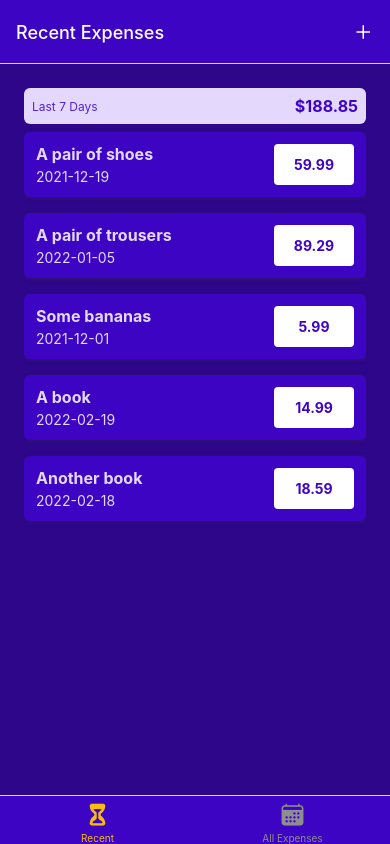
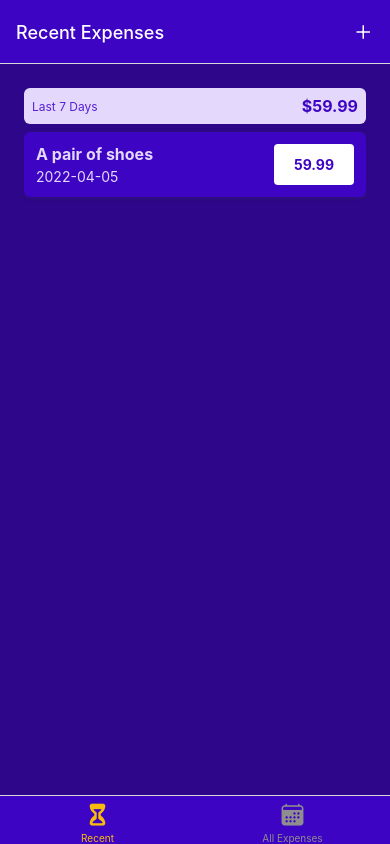
Before and after one commit to crislainesc/REACT_NATIVE_COURSE, a React Native app: screen /RecentExpenses in a window 390 px wide. Built offline with nearby package versions, Linux system fonts and the light colour scheme.

Commit message:
feat: expenses context used and function to get recent expenses added

```diff
--- a/App.js
+++ b/App.js
@@ -12,6 +12,7 @@ import AllExpenses from './screens/AllExpenses';
 
 import { GlobalStyles } from './styles/index';
 import IconButton from './components/UI/IconButton';
+import ExpensesContextProvider from './store/expenses-context';
 
 const Stack = createNativeStackNavigator();
 const BottomTab = createBottomTabNavigator();
@@ -65,6 +66,7 @@ export default function App() {
 	return (
 		<>
 			<StatusBar style='light' />
+			<ExpensesContextProvider>
 				<NavigationContainer>
 					<Stack.Navigator
 						screenOptions={{
@@ -88,6 +90,7 @@ export default function App() {
 						/>
 					</Stack.Navigator>
 				</NavigationContainer>
+			</ExpensesContextProvider>
 		</>
 	);
 }
--- a/components/ExpensesOutput/ExpenseItem.js
+++ b/components/ExpensesOutput/ExpenseItem.js
@@ -1,7 +1,7 @@
 import { Pressable, StyleSheet, Text, View } from 'react-native';
 import { useNavigation } from '@react-navigation/native';
 
-import { getFormattedDate } from '../../utils/date';
+import { getFormattedDate } from '../../utils/getFormattedDate';
 
 import { GlobalStyles } from '../../styles';
 
--- a/components/ExpensesOutput/ExpensesOutput.js
+++ b/components/ExpensesOutput/ExpensesOutput.js
@@ -5,44 +5,11 @@ import ExpensesSummary from './ExpensesSummary';
 
 import { GlobalStyles } from '../../styles';
 
-const DUMMY_EXPENSES = [
-	{
-		id: 'e1',
-		description: 'A pair of shoes',
-		amount: 59.99,
-		date: new Date('2021-12-19'),
-	},
-	{
-		id: 'e2',
-		description: 'A pair of trousers',
-		amount: 89.29,
-		date: new Date('2022-01-05'),
-	},
-	{
-		id: 'e3',
-		description: 'Some bananas',
-		amount: 5.99,
-		date: new Date('2021-12-01'),
-	},
-	{
-		id: 'e4',
-		description: 'A book',
-		amount: 14.99,
-		date: new Date('2022-02-19'),
-	},
-	{
-		id: 'e5',
-		description: 'Another book',
-		amount: 18.59,
-		date: new Date('2022-02-18'),
-	},
-];
-
 function ExpensesOutput({ expenses, expensesPeriod }) {
 	return (
 		<View style={styles.container}>
-			<ExpensesSummary expenses={DUMMY_EXPENSES} periodName={expensesPeriod} />
-			<ExpensesList expenses={DUMMY_EXPENSES} />
+			<ExpensesSummary expenses={expenses} periodName={expensesPeriod} />
+			<ExpensesList expenses={expenses} />
 		</View>
 	);
 }
--- a/screens/AllExpenses.js
+++ b/screens/AllExpenses.js
@@ -1,8 +1,15 @@
-import { Text } from 'react-native';
+import { useContext } from 'react';
+
+import { ExpensesContext } from '../store/expenses-context';
+
 import ExpensesOutput from '../components/ExpensesOutput/ExpensesOutput';
 
 function AllExpenses() {
-	return <ExpensesOutput expensesPeriod='Total' />;
+	const expensesContext = useContext(ExpensesContext);
+
+	const { expenses } = expensesContext;
+
+	return <ExpensesOutput expenses={expenses} expensesPeriod='Total' />;
 }
 
 export default AllExpenses;
--- a/screens/RecentExpenses.js
+++ b/screens/RecentExpenses.js
@@ -1,8 +1,23 @@
-import { Text } from 'react-native';
+import { useContext } from 'react';
+
+import { ExpensesContext } from '../store/expenses-context';
+
 import ExpensesOutput from '../components/ExpensesOutput/ExpensesOutput';
+import { getDateMinusDays } from '../utils/getDateMinusDays';
 
-function RecenteExpenses() {
-	return <ExpensesOutput expensesPeriod='Last 7 Days' />;
+function RecentExpenses() {
+	const expensesContext = useContext(ExpensesContext);
+
+	const recentExpenses = expensesContext.expenses.filter((expense) => {
+		const today = new Date();
+		const date7DaysAgo = getDateMinusDays(today, 7);
+
+		return expense.date > date7DaysAgo;
+	});
+
+	return (
+		<ExpensesOutput expenses={recentExpenses} expensesPeriod='Last 7 Days' />
+	);
 }
 
-export default RecenteExpenses;
+export default RecentExpenses;
--- a/store/expenses-context.js
+++ b/store/expenses-context.js
@@ -5,7 +5,7 @@ const DUMMY_EXPENSES = [
 		id: 'e1',
 		description: 'A pair of shoes',
 		amount: 59.99,
-		date: new Date('2021-12-19'),
+		date: new Date('2022-04-05'),
 	},
 	{
 		id: 'e2',
@@ -103,7 +103,18 @@ function ExpensesContextProvider({ children }) {
 		dispatch({ type: 'UPDATE', payload: { id: id, data: expenseData } });
 	}
 
-	return <ExpensesContext.Provider>{children}</ExpensesContext.Provider>;
+	const value = {
+		expenses: expensesState,
+		addExpense: addExpense,
+		deleteExpense: deleteExpense,
+		updateExpense: updateExpense,
+	};
+
+	return (
+		<ExpensesContext.Provider value={value}>
+			{children}
+		</ExpensesContext.Provider>
+	);
 }
 
 export default ExpensesContextProvider;
--- /dev/null
+++ b/utils/getDateMinusDays.js
@@ -0,0 +1,3 @@
+export function getDateMinusDays(date, days) {
+	return new Date(date.getFullYear(), date.getMonth(), date.getDay() - days);
+}
```
Also changed, not shown: utils/getFormattedDate.js (renamed from utils/date.js). Lines whose indentation alone changed are shown as unchanged.
